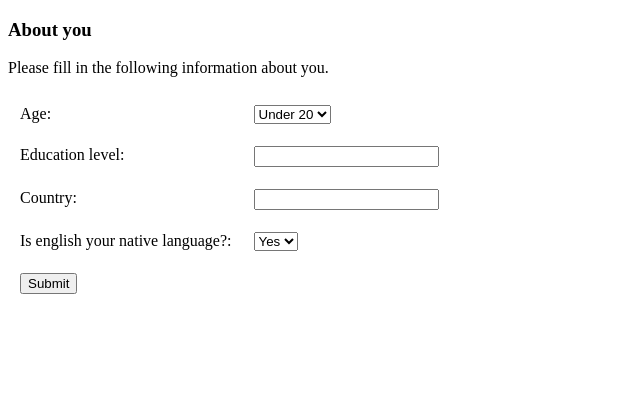
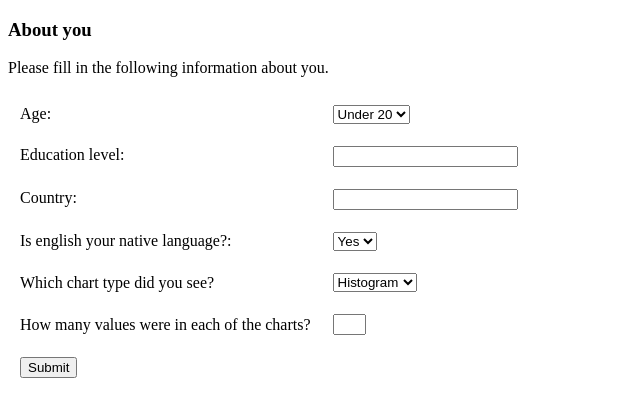
Before and after one commit to Rhankine/Bachelor, a PHP site: page /ThankYou.php in a window 1280 px wide. Shown: the top 417 px of the page, without its empty margins (0-640 px from the left). Run offline with PHP 8.4, Linux system fonts and the light colour scheme; the visitor is signed in with stand-in values (Sample User, id 1).

Commit message:
Bar chart thank you page, attention question added.

```diff
--- a/BarCharts/ThankYou.php
+++ b/BarCharts/ThankYou.php
@@ -12,6 +12,12 @@
         $education = $_POST['education'];
         $Country = $_POST['Country'];
         $content = "BarChartGeographics,,,,,,,,$age,$education,$Country,$fn\n";
+
+        $attentionChartType = $_POST['attentionChartType'];
+        $attentionNoValues = $_POST['attentionNoValues'];
+        if(!($attentionChartType==='Bar chart' && $attentionNoValues==6)){
+            header('Location: ./../NoPayment.php');
+        }
 
         $logFile = fopen($fn, 'a') or die("Unable to open file");
         fwrite($logFile, $content);
@@ -73,6 +79,29 @@
             </td>
         </tr>
         <tr>
+            <td>
+                Which chart type did you see?
+            </td>
+            <td>
+                <select name="attentionChartType" required>
+                        <option value="Histogram">Histogram</option>
+                        <option value="Flow chart">Flow chart</option>
+                        <option value="Pie chart">Pie chart</option>
+                        <option value="Line chart">Line chart</option>
+                        <option value="Area chart">Area chart</option>
+                        <option value="Bar chart">Bar chart</option>
+                </select>
+            </td>
+        </tr>
+        <tr>
+            <td>
+                How many values were in each of the charts?
+            </td>
+            <td>
+                <input type="text" name="attentionNoValues" maxlength="1" size="1" required>
+            </td>
+        </tr>
+        <tr>
             <td colspan="2">
                 <input type="submit" name="submit" value="Submit">
             </td>
```
